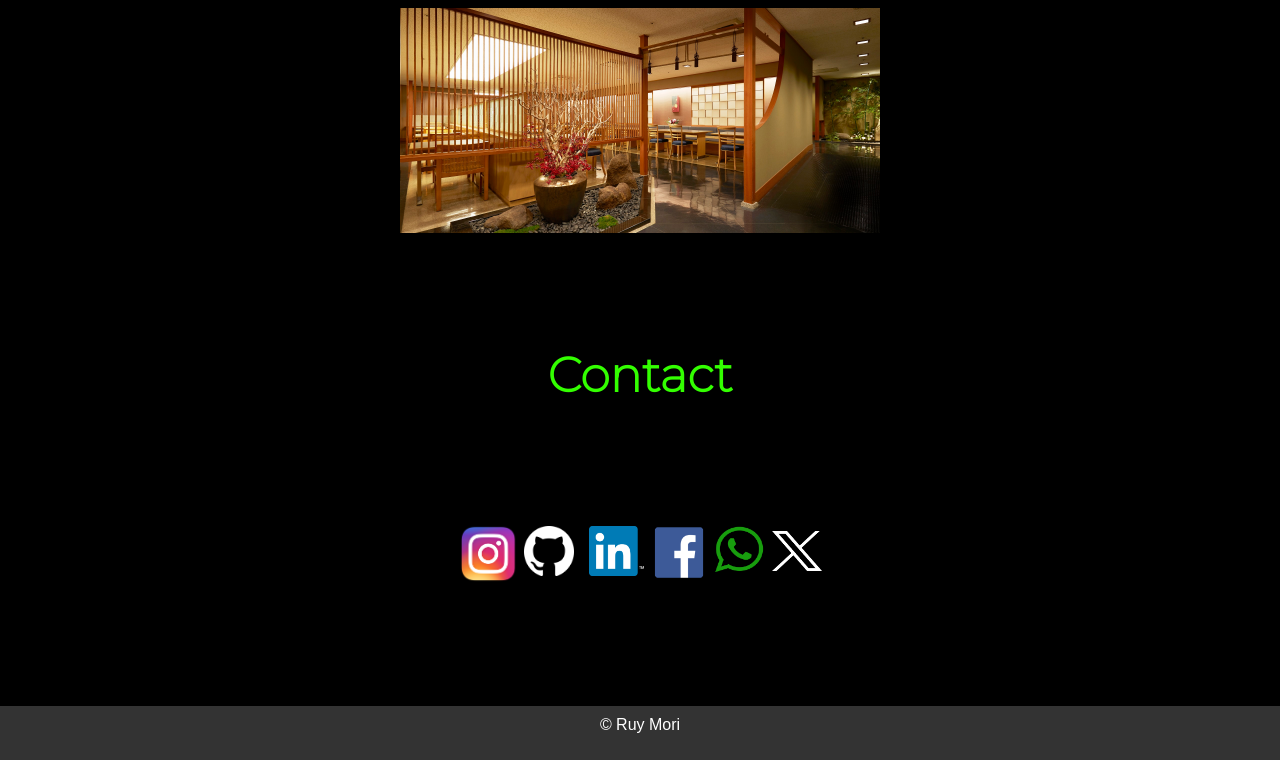
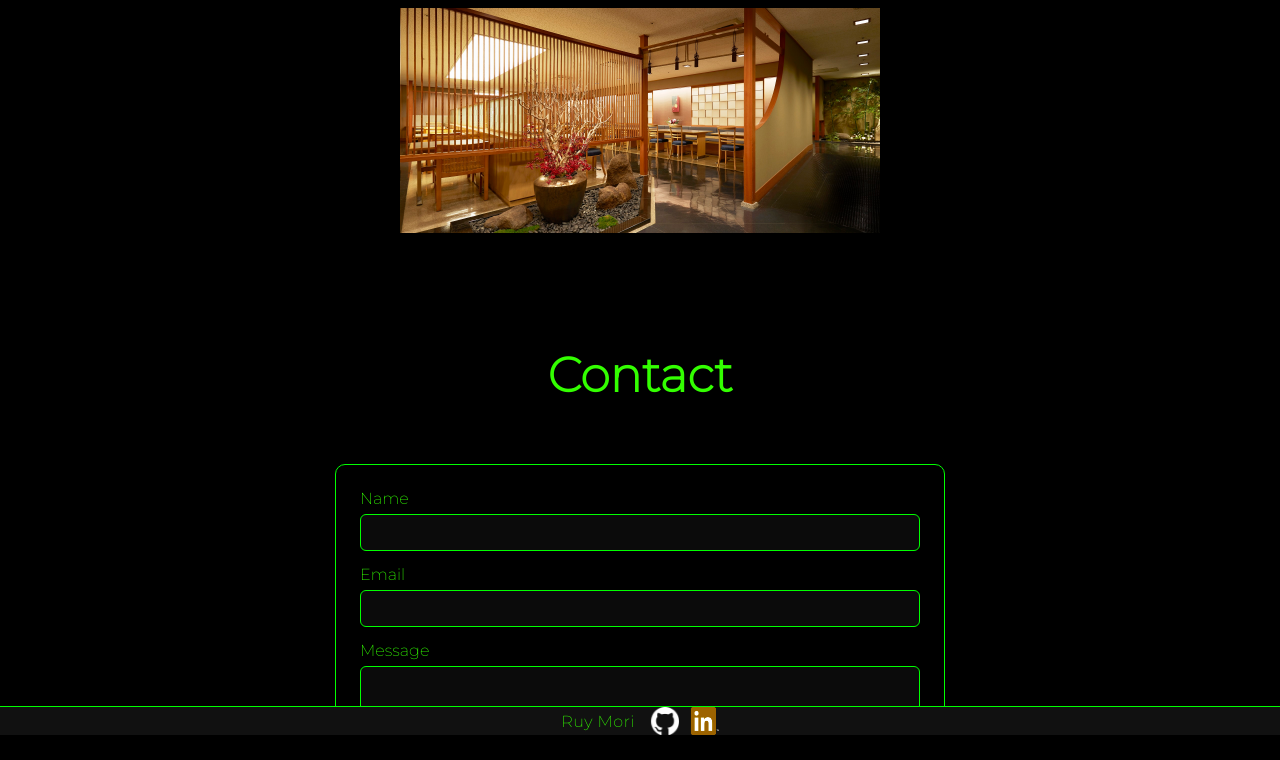
Before and after one commit to Ruyllex/Ruyllex.github.io, a React (Vite) app: page / in a window 1280 px wide. Shown: the part 2804-3564 px from the top of the page. After the commit the page ends 3539 px from the top, so only its background shows below. Built offline with nearby package versions, Linux system fonts and the light colour scheme.

Commit message:
Refactor: Implement contact form and update footer
Co-authored-by: ruymori630 <ruymori630@gmail.com>

```diff
--- a/src/components/Contact.jsx
+++ b/src/components/Contact.jsx
@@ -1,34 +1,44 @@
-import { redirect } from '../utils/redirect'
+import { useState } from 'react'
 
 function Contact() {
+  const [form, setForm] = useState({ name: '', email: '', message: '' })
+  const [status, setStatus] = useState('')
+
+  const handleChange = (e) => {
+    const { name, value } = e.target
+    setForm((prev) => ({ ...prev, [name]: value }))
+  }
+
+  const handleSubmit = async (e) => {
+    e.preventDefault()
+    try {
+      const mailto = `mailto:ruymori@gmail.com?subject=${encodeURIComponent('Contacto desde portfolio')}&body=${encodeURIComponent(`Nombre: ${form.name}\nEmail: ${form.email}\n\n${form.message}`)}`
+      window.location.href = mailto
+      setStatus('Opening your mail client...')
+    } catch (err) {
+      setStatus('There was an error. Please try again.')
+    }
+  }
+
   return (
     <section id="contact">
       <h1 className="title">Contact</h1>
-      <div className="contenedor">
-        <div className="btn-contacto">
-          <img onClick={() => redirect('https://www.instagram.com/ruy_mori/?next=%2F')} src="/assests/INstragramIcon.png" alt="Icono 1" style={{ width: '60px', height: '60px', marginBottom: '-7px' }} className="icono" />
+      <form className="contact-form" onSubmit={handleSubmit}>
+        <div className="form-row">
+          <label htmlFor="name">Name</label>
+          <input id="name" name="name" type="text" value={form.name} onChange={handleChange} required />
         </div>
-        <div className="btn-contacto">
-          <img onClick={() => redirect('https://github.com/Ruyllex')} src="/assests/github_logo_icon_147285.png" alt="Icono 2" style={{ marginLeft: '5px' }} className="icono" />
+        <div className="form-row">
+          <label htmlFor="email">Email</label>
+          <input id="email" name="email" type="email" value={form.email} onChange={handleChange} required />
         </div>
-        <div className="btn-contacto">
-          <img onClick={() => redirect('https://www.linkedin.com/in/ruy-mori-112967259/')} src="/assests/linkedinIcon.png" alt="Icono 3" style={{ width: '55px', marginLeft: '15px' }} />
+        <div className="form-row">
+          <label htmlFor="message">Message</label>
+          <textarea id="message" name="message" rows="5" value={form.message} onChange={handleChange} required />
         </div>
-        <div className="btn-contacto">
-          <img src="/assests/facebookIcon.png" alt="Icono 3" style={{ width: '70px', height: '55px', marginBottom: '-3px' }} />
-        </div>
-        <div className="btn-contacto">
-          <img onClick={() => redirect('https://wa.me/1149458922/')} src="/assests/WhatsAppIcon.png" alt="Icono 3" id="WhatsAppIcon" />
-        </div>
-        <div className="btn-contacto">
-          <img onClick={() => redirect('https://twitter.com/RuyMori')} src="/assests/Twitter-X-White-Logo-PNG.png" alt="Icono 3" style={{ width: '50px', height: '40px', marginLeft: '8px' }} id="twitter" />
-        </div>
-      </div>
-      <div className="social-buttons">
-        <a href="#" className="social-button github" onClick={() => redirect('https://github.com/Ruyllex')}></a>
-        <a href="#" className="social-button linkedin" onClick={() => redirect('https://www.linkedin.com/in/ruy-mori-112967259/')}></a>
-        <a href="#" className="social-button instagram" onClick={() => redirect('https://www.instagram.com/ruy_mori/?next=%2F')}></a>
-      </div>
+        <button className="btn btn--primary" type="submit">Send</button>
+        {status && <p className="form-status">{status}</p>}
+      </form>
     </section>
   )
 }
--- a/src/components/Footer.jsx
+++ b/src/components/Footer.jsx
@@ -1,7 +1,25 @@
+import { redirect } from '../utils/redirect'
+
 function Footer() {
   return (
-    <footer>
-      <p>&copy; Ruy Mori</p>
+    <footer className="footer">
+      <div className="footer__content">
+        <span className="footer__name">Ruy Mori</span>
+        <div className="footer__icons">
+          <img
+            src="/assests/github_logo_icon_147285.png"
+            alt="GitHub"
+            className="footer__icon icon-animated"
+            onClick={() => redirect('https://github.com/Ruyllex')}
+          />
+          <img
+            src="/assests/linkedinIcon.png"
+            alt="LinkedIn"
+            className="footer__icon icon-animated"
+            onClick={() => redirect('https://www.linkedin.com/in/ruy-mori-112967259/')}
+          />
+        </div>
+      </div>
     </footer>
   )
 }
--- a/src/index.css
+++ b/src/index.css
@@ -56,31 +56,46 @@ button:hover::after, button:hover::before { width: 100%; }
 .overlay { position: absolute; top: 0; left: 0; width: 100%; height: 100%; background: rgba(0,0,0,0.94); align-items: center; justify-content: center; opacity: 0; transition: opacity 0.7s ease; text-align: center; }
 .overlay h3 { font-size: 50px; font-family: 'Bebas Neue', sans-serif; color: #33ff00; margin-bottom: 10px; }
 .overlay p { font-family: 'DM Sans', sans-serif; color: #33ff00; margin-bottom: 10px; }
-footer { background-color: #333; color: #fff; text-align: center; padding: 10px 0; transition: background-color 0.3s; }
-footer:hover { background-color: #222; }
-.Portada {
-  min-height: 100vh; /* ocupar toda la altura */
-  display: flex;      /* usar flexbox */
-  justify-content: center; /* centrar horizontal */
-  align-items: center;     /* centrar vertical */
-  padding: 0;         /* quitar padding que desplaza la imagen */
-  box-sizing: border-box;
-  position: relative; /* para z-index si hace falta */
+.footer { background: #111; border-top: 1px solid #0f0; }
+.footer__content { display: flex; align-items: center; justify-content: center; gap: 16px; }
+.footer__name { color: #33ff00; font-family: 'Montserrat', sans-serif; letter-spacing: 0.5px; }
+.footer__icons { display: flex; gap: 12px; }
+.footer__icon { width: 28px; height: 28px; cursor: pointer; filter: drop-shadow(0 0 4px rgba(0,0,0,0.5)); }
+
+@keyframes hueCycle {
+  0% { filter: hue-rotate(200deg) saturate(1.2); }
+  50% { filter: hue-rotate(280deg) saturate(1.2); }
+  100% { filter: hue-rotate(120deg) saturate(1.2); }
 }
-#photo {
-  display: block;
-  max-width: 50vw;   /* ancho máximo relativo a pantalla */
-  height: auto;
-  transition: all 0.3s ease;
-  z-index: 0;
-  margin: 0;         /* quitar todos los márgenes fijos */
+.icon-animated { animation: hueCycle 3s linear infinite alternate; }
+.footer { background: #111; border-top: 1px solid #0f0; }
+.footer__content { display: flex; align-items: center; justify-content: center; gap: 16px; }
+.footer__name { color: #33ff00; font-family: 'Montserrat', sans-serif; letter-spacing: 0.5px; }
+.footer__icons { display: flex; gap: 12px; }
+.footer__icon { width: 28px; height: 28px; cursor: pointer; filter: drop-shadow(0 0 4px rgba(0,0,0,0.5)); }
+
+@keyframes hueCycle {
+  0% { filter: hue-rotate(200deg) saturate(1.2); }
+  50% { filter: hue-rotate(280deg) saturate(1.2); }
+  100% { filter: hue-rotate(120deg) saturate(1.2); }
 }
+.icon-animated { animation: hueCycle 3s linear infinite alternate; }
+.Portada { min-height: 100vh; display: flex; justify-content: center; align-items: center; padding: 0; box-sizing: border-box; position: relative; }
+#photo { display: block; max-width: 50vw; height: auto; transition: all 0.3s ease; z-index: 0; margin: 0; }
 #Icon { width: 7vw; margin-right: 5vw; transition: all 0.3s ease; }
 .icon { text-align: left; padding: 0px; margin-left: 20px; margin-top: 10px; position: absolute; height: auto; }
 .btn-contacto { background: none; border: none; cursor: pointer; }
 .btn-contacto img { width: 50px; height: 50px; }
 .contenedor { margin-top: 80px; display: flex; justify-content: center; align-items: center; }
 #contact { height: 50vh; }
+.contact-form { max-width: 560px; margin: 0 auto; padding: 24px; background: rgba(0,0,0,0.6); border: 1px solid #0f0; border-radius: 10px; box-shadow: 0 6px 20px rgba(0,0,0,0.4); }
+.form-row { display: flex; flex-direction: column; margin-bottom: 14px; }
+.form-row label { color: #33ff00; margin-bottom: 6px; font-family: 'Montserrat', sans-serif; }
+.form-row input, .form-row textarea { background: #0b0b0b; color: #e8ffe8; border: 1px solid #0f0; border-radius: 6px; padding: 10px 12px; outline: none; }
+.form-row input:focus, .form-row textarea:focus { box-shadow: 0 0 0 2px rgba(51,255,0,0.25); }
+.btn--primary { border: 1px solid #0f0; color: #0f0; }
+.btn--primary:hover { background: #0f0; color: #0b0b0b; }
+.form-status { color: #a0ffa0; margin-top: 8px; font-size: 14px; }
 #fiuba-logo { width: 200px; height: 200px; margin-left: 140px; margin-top: 50px; animation: rotate 20s linear infinite; position: relative; z-index: 0; }
 @keyframes rotate { from { transform: rotate(0deg); } to { transform: rotate(360deg); } }
 #skill { margin-top: -90px; align-items: center; color:#00ff00; font-size: 60px; font-family: 'Montserrat', sans-serif; position: relative; text-align: center; }
@@ -94,7 +109,9 @@ footer:hover { background-color: #222; }
 .PhoneTitle { display: none; }
 .social-buttons { display: none; }
 @media (max-width: 500px) {
-  header { height: 60px; padding: 10px; }
+  .footer__content { gap: 12px; }
+  .footer__icon { width: 24px; height: 24px; }
+  header { height: 80px; }
   section[id] { scroll-margin-top: 80px; }
   #Icon { width: 50px; height: auto; margin-right: 100px; }
   .PhoneTitle { display: contents; font-size: 18px; }
```
